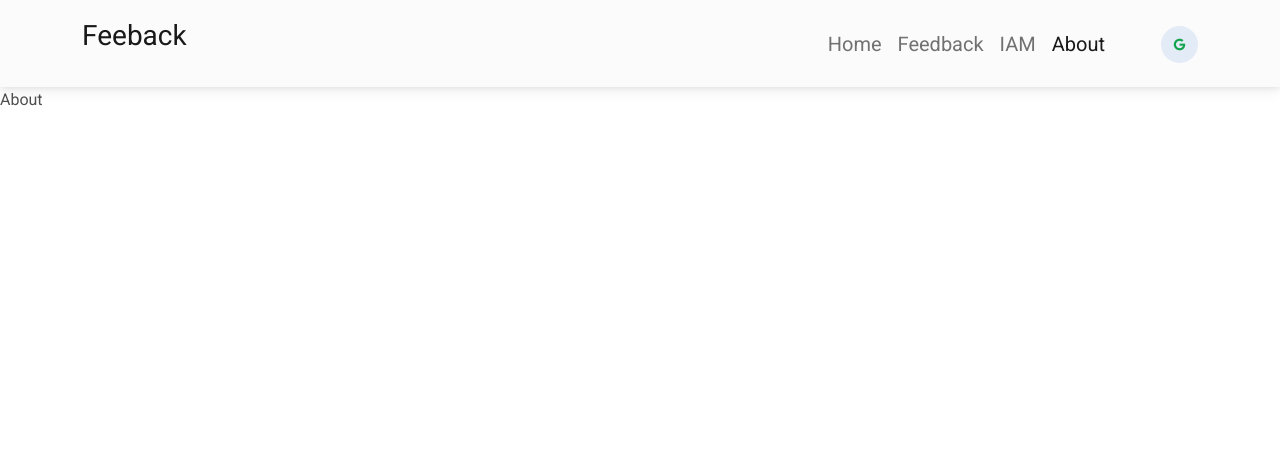
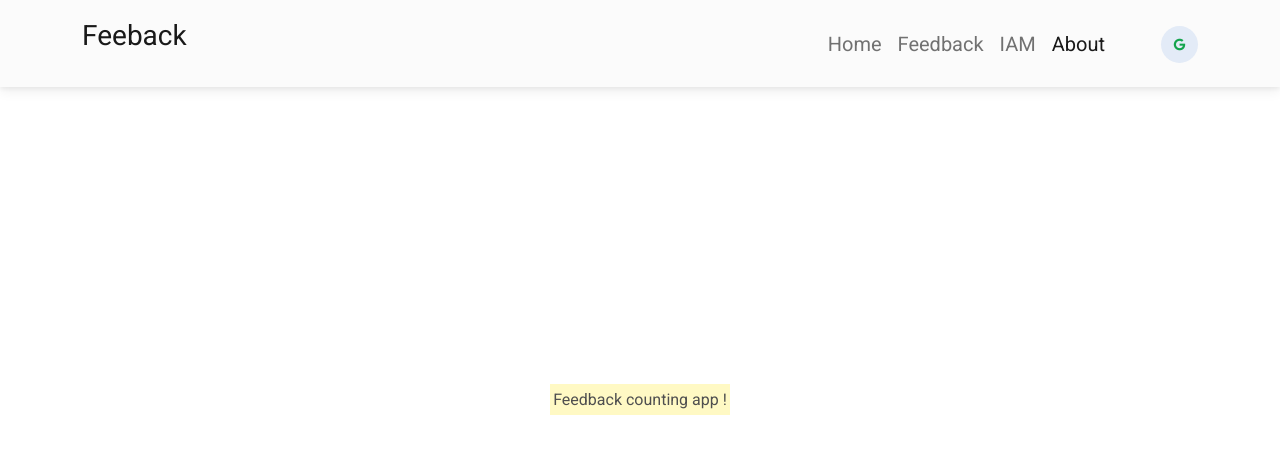
Before and after one commit to devnev39/feedback, a React (Vite) app: page /about in a window 1280 px wide. Shown: the top 454 px of the page. Built offline with nearby package versions, Linux system fonts and the light colour scheme; no server answers.

Commit message:
chore: added about

```diff
--- a/src/pages/About.jsx
+++ b/src/pages/About.jsx
@@ -1,7 +1,12 @@
 import React from 'react'
+import {MDBTypography} from 'mdb-react-ui-kit';
 
 export default function About() {
   return (
-    <div>About</div>
+    <div className='d-flex justify-content-center align-items-center' style={{height: "80vh"}}>
+      <MDBTypography className='mark'>
+        Feedback counting app !
+      </MDBTypography>
+    </div>
   )
 }
```
